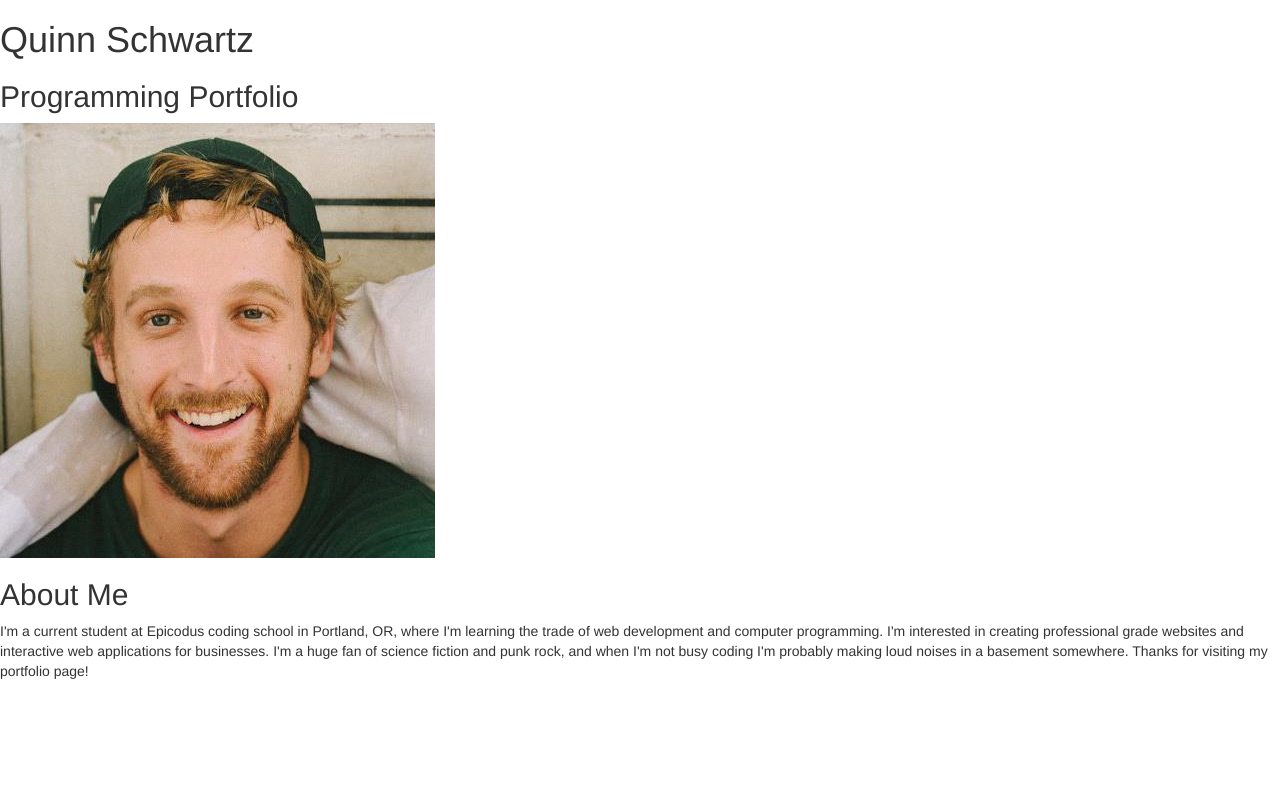
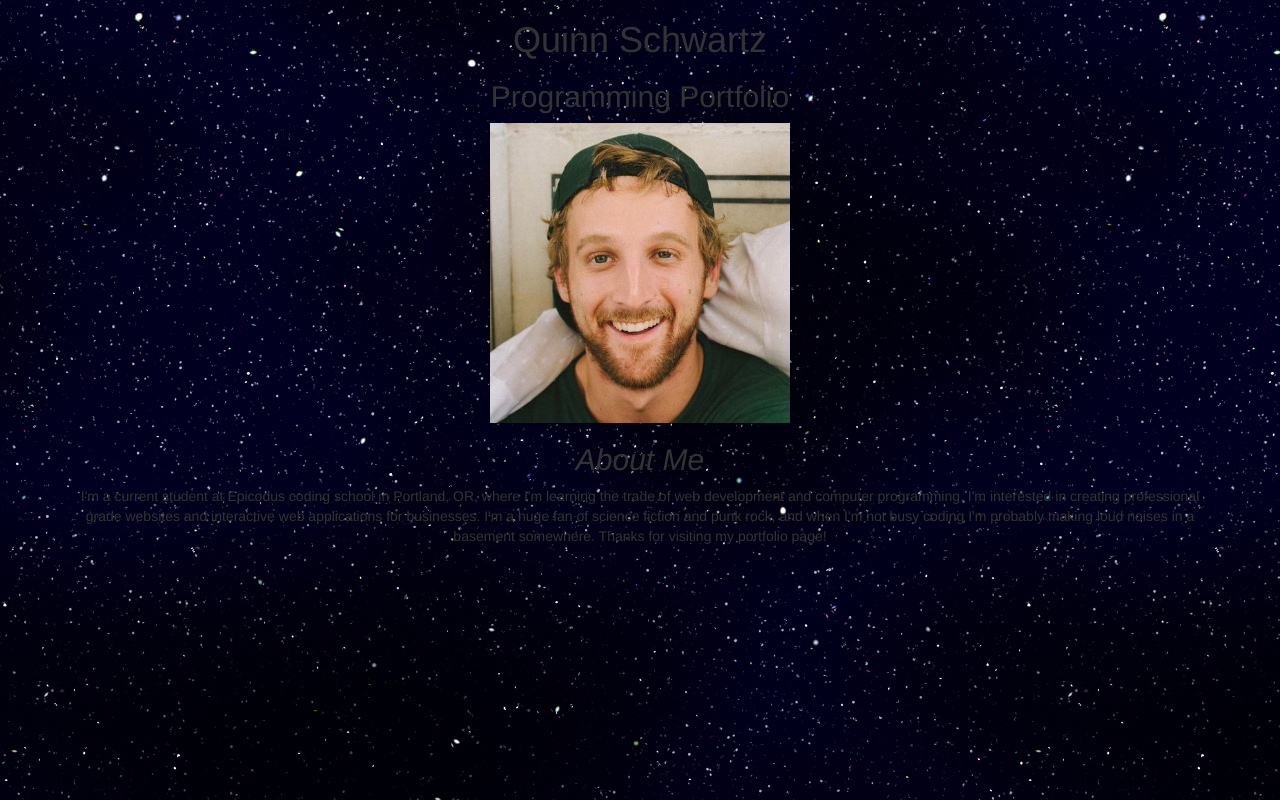
Before and after one commit to quinnschwartz/portfolio, a plain HTML site: page index.html in a window 1280 px wide. Drawn offline with Linux system fonts and the light colour scheme.

Commit message:
add background image in CSS and reduce image width of my photo

```diff
--- a/css/styles.css
+++ b/css/styles.css
@@ -0,0 +1,11 @@
+.container {
+  text-align: center;
+}
+
+body {
+  background-image: url(../img/space.jpg);
+}
+
+img {
+  width: 300px;
+}
--- a/index.html
+++ b/index.html
@@ -2,17 +2,19 @@
 <html>
   <head>
     <meta charset="utf-8">
+    <link href="css/bootstrap.css" rel="stylesheet" type="text/css">
     <link href="css/styles.css" rel="stylesheet" type="text/css">
-    <link href="css/bootstrap.css" rel="stylesheet" type="text/css">
     <title>Quinn Schwartz Web Dev</title>
   </head>
   <body>
-    <h1>Quinn Schwartz</h1>
-    <h2>Programming Portfolio</h2>
-    <img src="img/Quinn.jpg" alt="photo of Quinn">
-    <div>
-      <h2>About Me</h2>
-      <p>I'm a current student at Epicodus coding school in Portland, OR, where I'm learning the trade of web development and computer programming.  I'm interested in creating professional grade websites and interactive web applications for businesses. I'm a huge fan of science fiction and punk rock, and when I'm not busy coding I'm probably making loud noises in a basement somewhere.  Thanks for visiting my portfolio page!</p>
+    <div class="container">
+      <h1>Quinn Schwartz</h1>
+      <h2>Programming Portfolio</h2>
+      <img src="img/Quinn.jpg" alt="photo of Quinn">
+      <div>
+        <h2><em>About Me</em></h2>
+        <p>I'm a current student at Epicodus coding school in Portland, OR, where I'm learning the trade of web development and computer programming.  I'm interested in creating professional grade websites and interactive web applications for businesses. I'm a huge fan of science fiction and punk rock, and when I'm not busy coding I'm probably making loud noises in a basement somewhere.  Thanks for visiting my portfolio page!</p>
+      </div>
     </div>
 
   </body>
```
Also changed, not shown: img/space.jpg (renamed from img/tileable-classic-nebula-space-patterns-6.jpg).
